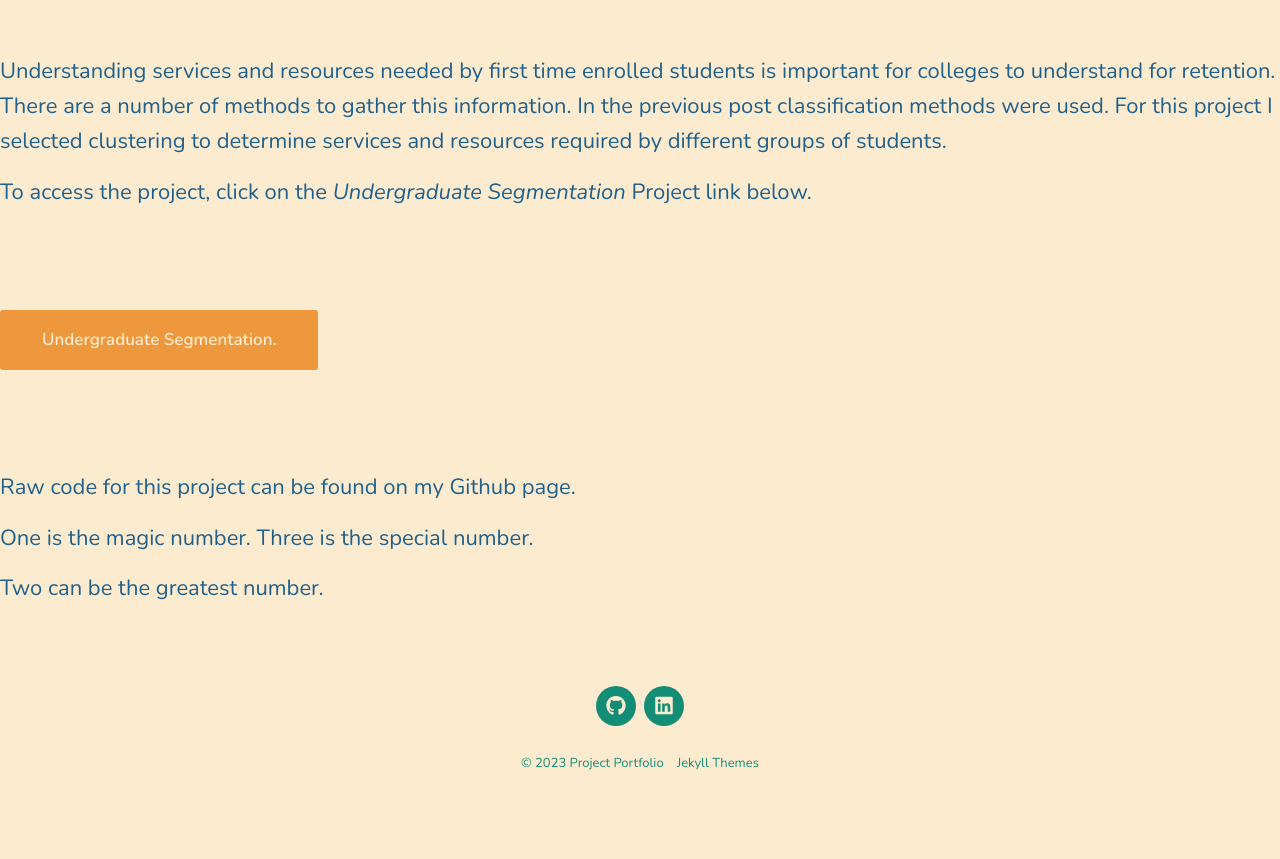
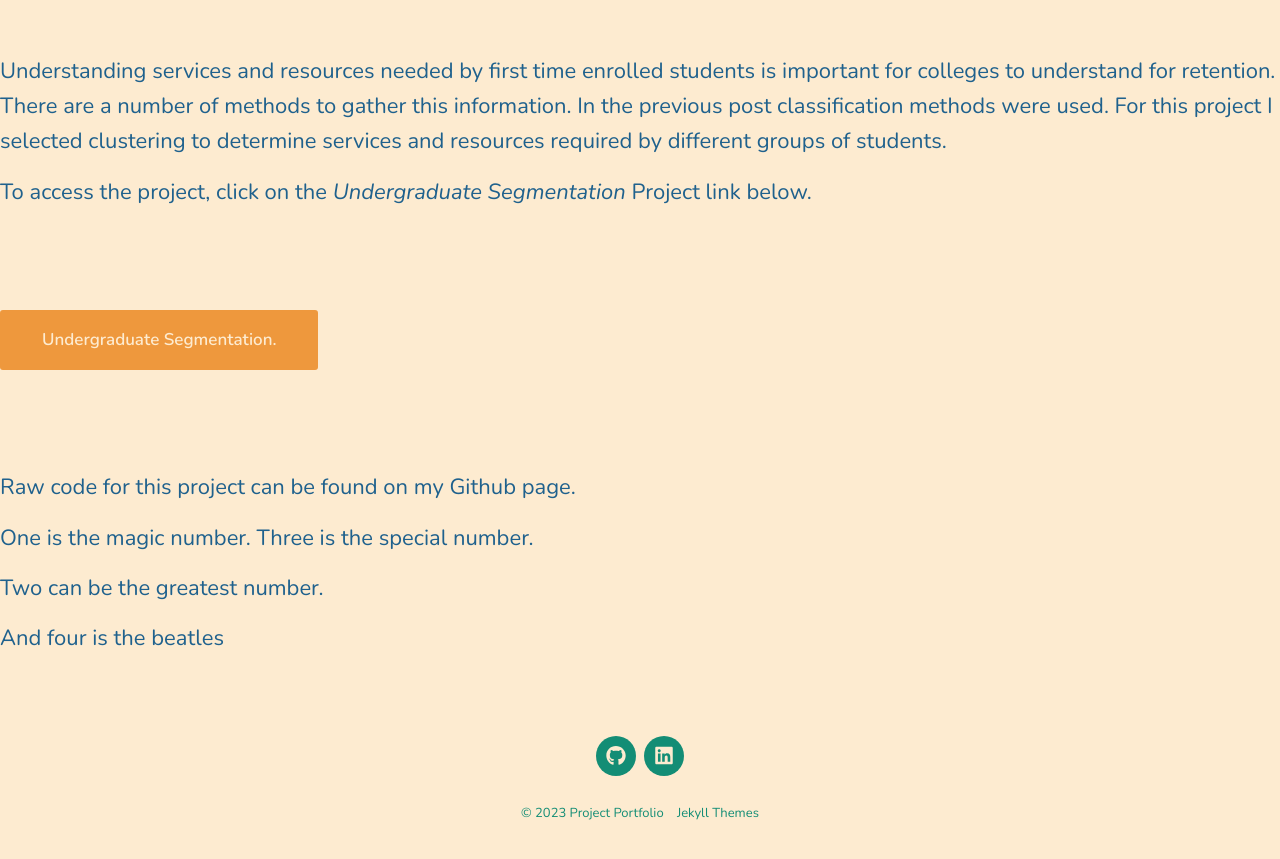
Before and after one commit to franklauder/franklauder.github.io, a Jekyll site: the page built from _posts/2022-03-10-undergrad-segmentation.md, in a window 1280 px wide and 900 px high, scrolled down 903 px. Shown: the top 859 px of the window. Built offline with Jekyll 4.4.1, drawn with Linux system fonts in a browser that asks for light colours; nearby versions of some CDN libraries; a file with an impossible date is left out.

Commit message:
settings text

```diff
--- a/_posts/2022-03-10-undergrad-segmentation.md
+++ b/_posts/2022-03-10-undergrad-segmentation.md
@@ -34,3 +34,5 @@ Raw code for this project can be found on my Github page.
 One is the magic number.  Three is the special number.
 
 Two can be the greatest number.
+
+And four is the beatles
```
Also changed, not shown: Gemfile.lock.
